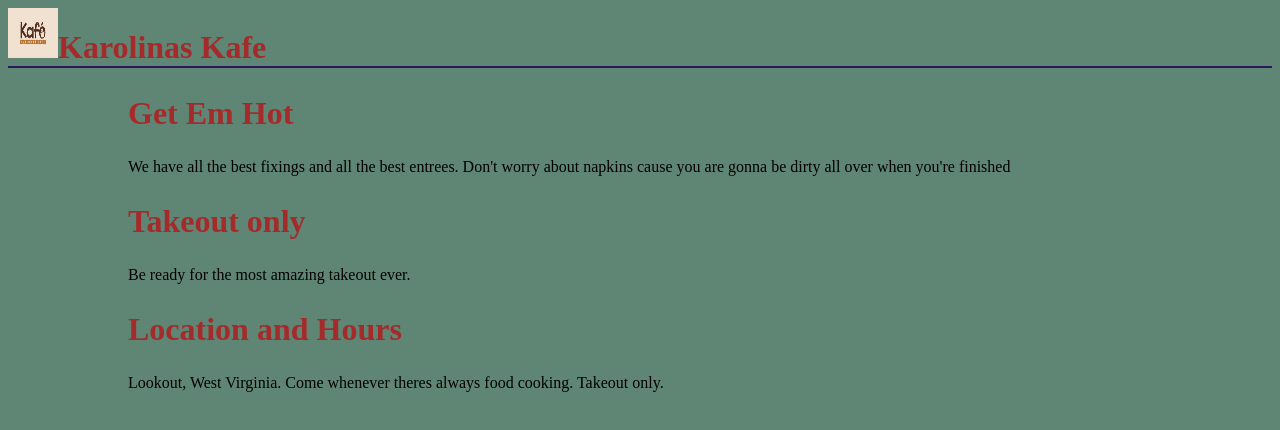
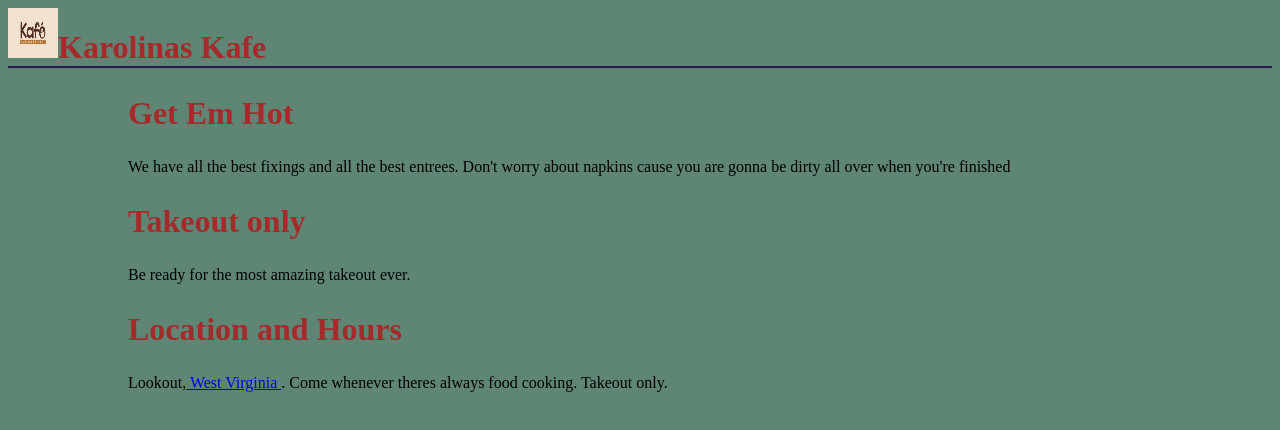
Before and after one commit to wquattl1/wquattl1.github.io, a plain HTML site: page index.html in a window 1280 px wide. Drawn offline with Linux system fonts and the light colour scheme.

Commit message:
Update index.html

```diff
--- a/index.html
+++ b/index.html
@@ -33,6 +33,6 @@
 <h2>Takeout only</h2>
 <p>Be ready for the most amazing takeout ever.</p>
 <h2>Location and Hours</h2>
-<p>Lookout, West Virginia. Come whenever theres always food cooking. Takeout only. </p>
+<p>Lookout,<a href="https://en.wikipedia.org/wiki/Lookout,_West_Virginia"> West Virginia </a>. Come whenever theres always food cooking. Takeout only. </p>
 </body>
 </html>
```
